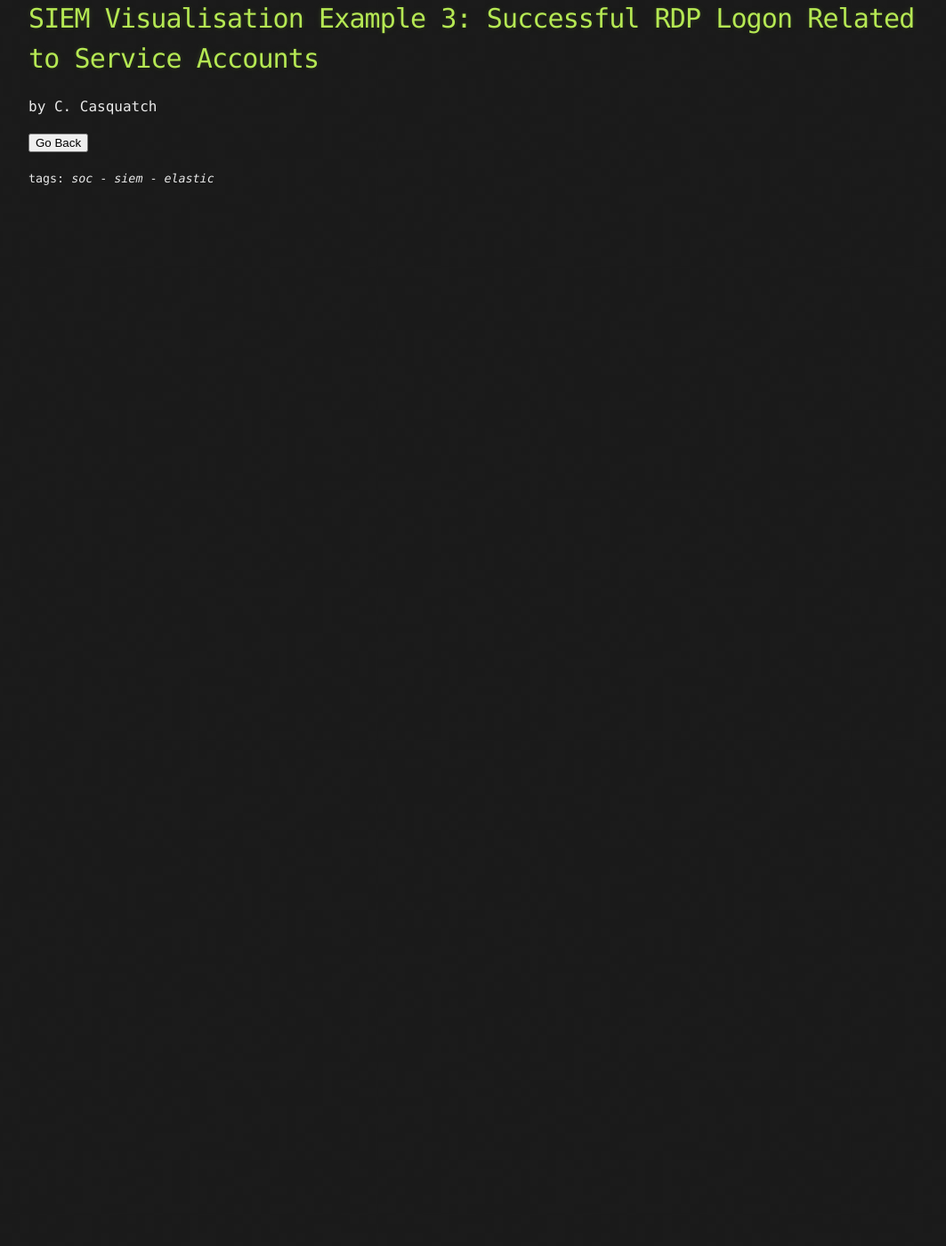
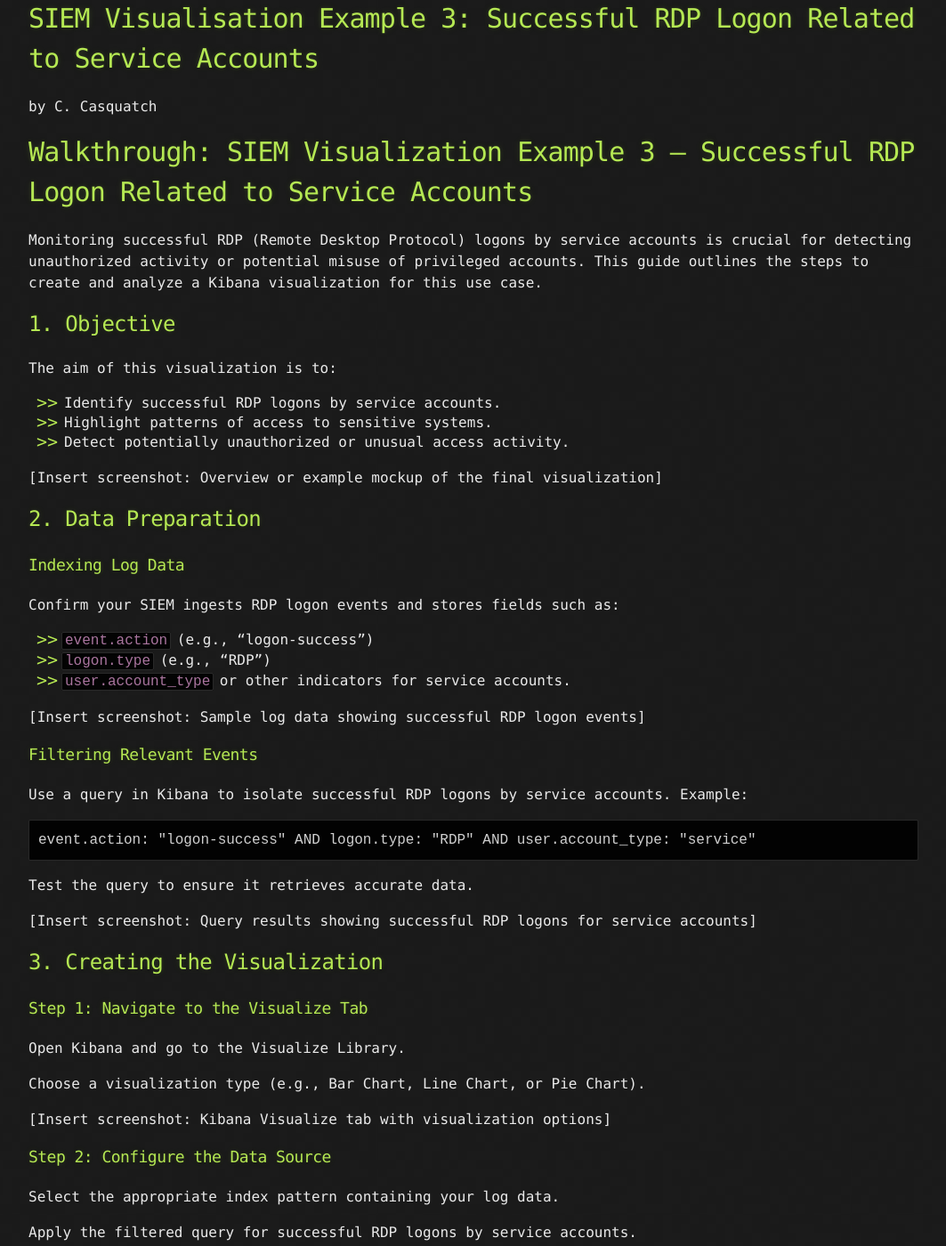
Before and after one commit to CyberCasquatch/cybercasquatch.github.io, a Jekyll site: the page built from _posts/Walkthroughs/2025-01-01-SIEMExampleThree-HTB.markdown, in a window 1280 px wide and 1400 px high, scrolled down 232 px. Shown: the whole window at 89% size, without its empty margins (108-1171 px from the left). Built offline with Jekyll 4.4.1, drawn with Linux system fonts in a browser that asks for light colours; the repository's description, which GitHub fills in, is left out; before the commit the page ends 900 px from its top, so only the background shows below that; some of the changed text lies outside the part shown.

Commit message:
Update 2025-01-01-SIEMExampleThree-HTB.markdown
added body

```diff
--- a/_posts/Walkthroughs/2025-01-01-SIEMExampleThree-HTB.markdown
+++ b/_posts/Walkthroughs/2025-01-01-SIEMExampleThree-HTB.markdown
@@ -7,6 +7,133 @@
 tag: ['soc', 'siem', 'elastic']
 ---
 
+Walkthrough: SIEM Visualization Example 3 – Successful RDP Logon Related to Service Accounts
+============================================================================================
 
+Monitoring successful RDP (Remote Desktop Protocol) logons by service accounts is crucial for detecting unauthorized activity or potential misuse of privileged accounts. This guide outlines the steps to create and analyze a Kibana visualization for this use case.
+
+1\. Objective
+-------------
+
+The aim of this visualization is to:
+
+*   Identify successful RDP logons by service accounts.
+*   Highlight patterns of access to sensitive systems.
+*   Detect potentially unauthorized or unusual access activity.
+
+\[Insert screenshot: Overview or example mockup of the final visualization\]
+
+2\. Data Preparation
+--------------------
+
+### Indexing Log Data
+
+Confirm your SIEM ingests RDP logon events and stores fields such as:
+
+*   `event.action` (e.g., "logon-success")
+*   `logon.type` (e.g., "RDP")
+*   `user.account_type` or other indicators for service accounts.
+
+\[Insert screenshot: Sample log data showing successful RDP logon events\]
+
+### Filtering Relevant Events
+
+Use a query in Kibana to isolate successful RDP logons by service accounts. Example:
+
+    event.action: "logon-success" AND logon.type: "RDP" AND user.account_type: "service"
+
+Test the query to ensure it retrieves accurate data.
+
+\[Insert screenshot: Query results showing successful RDP logons for service accounts\]
+
+3\. Creating the Visualization
+------------------------------
+
+### Step 1: Navigate to the Visualize Tab
+
+Open Kibana and go to the Visualize Library.
+
+Choose a visualization type (e.g., Bar Chart, Line Chart, or Pie Chart).
+
+\[Insert screenshot: Kibana Visualize tab with visualization options\]
+
+### Step 2: Configure the Data Source
+
+Select the appropriate index pattern containing your log data.
+
+Apply the filtered query for successful RDP logons by service accounts.
+
+\[Insert screenshot: Data source configuration with index pattern and query\]
+
+### Step 3: Define the Metrics
+
+Y-Axis: Count of successful RDP logons.
+
+X-Axis: Time intervals (e.g., daily, weekly).
+
+Optionally, split the data by:
+
+*   Hostnames: To track which systems were accessed.
+*   Usernames: To see which service accounts are logging in.
+
+\[Insert screenshot: Configured Y-Axis and X-Axis\]
+
+4\. Refining the Visualization
+------------------------------
+
+### Customize Labels and Appearance
+
+Add meaningful titles (e.g., "Successful RDP Logons by Service Accounts").
+
+Customize axis labels, legends, and chart colors for better clarity.
+
+\[Insert screenshot: Finalized visualization with proper formatting\]
+
+### Save the Visualization
+
+Save your visualization to an appropriate dashboard for quick access during incident response.
+
+\[Insert screenshot: Save confirmation dialog\]
+
+5\. Analyzing the Results
+-------------------------
+
+### Detecting Anomalies
+
+Look for unexpected patterns, such as:
+
+*   A service account accessing a system it doesn’t usually access.
+*   RDP logons occurring at unusual hours.
+
+Investigate spikes in activity to determine if they are legitimate or indicative of unauthorized access.
+
+\[Insert screenshot: Highlighted anomalies in RDP logon activity\]
+
+### Example Questions to Investigate:
+
+*   Are the service accounts logging into unauthorized systems?
+*   Do the access times align with scheduled maintenance windows or are they suspiciously irregular?
+
+6\. Practical Use Case
+----------------------
+
+### Scenario
+
+A service account logs into an RDP session during non-business hours.
+
+After investigation, the SOC team discovers the credentials were compromised and used by an attacker to access sensitive systems.
+
+\[Insert screenshot: Example use case with anomalous RDP logon events\]
+
+7\. Conclusion
+--------------
+
+This visualization is an essential tool for SOC teams to:
+
+*   Monitor privileged account activity.
+*   Detect and investigate unusual patterns in RDP logons.
+*   Strengthen security policies around service account usage.
+
+\[Insert screenshot: Final visualization displayed in Kibana\]
 
 <button onclick="history.back()">Go Back</button>
```
